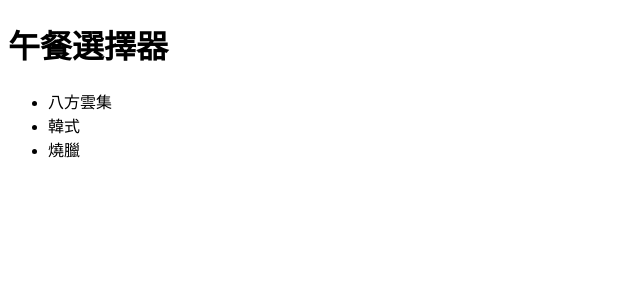
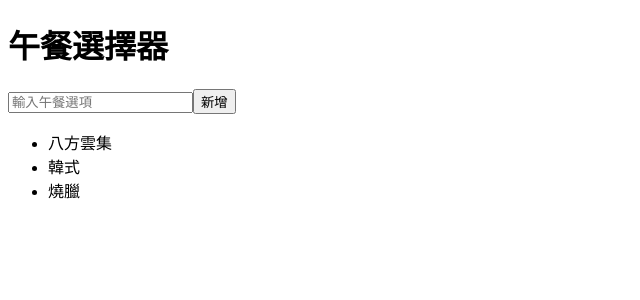
Before and after one commit to Ray625/lunchBox, a Vue app: page / in a window 1280 px wide. Shown: the top 300 px of the page, without its empty margins (0-640 px from the left). Built offline with nearby package versions, Linux system fonts and the light colour scheme.

Commit message:
feat: luch option form

```diff
--- a/src/App.vue
+++ b/src/App.vue
@@ -1,6 +1,7 @@
 <script setup lang="ts">
 import { ref } from 'vue'
 import LunchList from './components/LunchList.vue'
+import LunchForm from './components/LunchForm.vue'
 import type { LunchOption } from './types/lunch'
 
 const lunchOptions = ref<LunchOption[]>([
@@ -23,12 +24,25 @@ const lunchOptions = ref<LunchOption[]>([
     weight: 1,
   },
 ])
+
+function addLunchOption(name: string) {
+  const option: LunchOption = {
+    id: crypto.randomUUID(),
+    name,
+    createdAt: Date.now(),
+    weight: 1,
+  }
+
+  lunchOptions.value.push(option)
+}
 </script>
 
 <template>
   <main>
     <h1>午餐選擇器</h1>
 
+    <LunchForm @add="addLunchOption" />
+
     <LunchList :options="lunchOptions" />
   </main>
 </template>
--- /dev/null
+++ b/src/components/LunchForm.vue
@@ -0,0 +1,25 @@
+<script setup lang="ts">
+import { ref } from 'vue'
+
+const emit = defineEmits<{
+  add: [name: string]
+}>()
+
+const name = ref('')
+
+function handleSumbit() {
+  const value = name.value.trim()
+
+  if (!value) return
+
+  emit('add', value)
+  name.value = ''
+}
+</script>
+
+<template>
+  <form @submit.prevent="handleSumbit">
+    <input v-model="name" type="text" placeholder="輸入午餐選項" />
+    <button type="submit">新增</button>
+  </form>
+</template>
```
